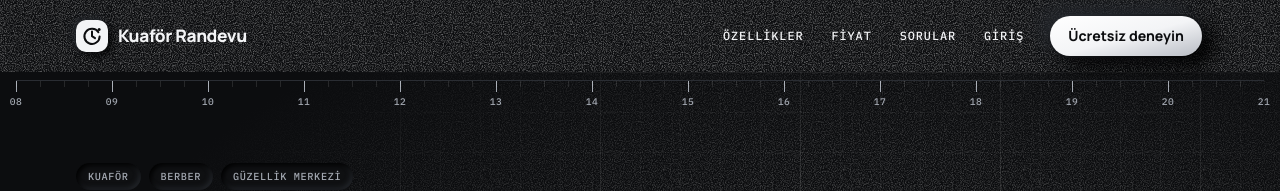
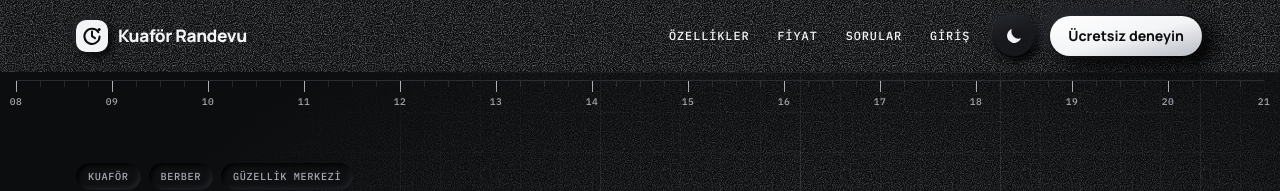
Before and after one commit to UzmanSAR/projeler, a Django app: page / in a window 1280 px wide. Shown: the top 191 px of the page. Run offline with Django 5.2, Linux system fonts and the light colour scheme; data comes from the database, SQL or seed files in the repository; data that the repository does not hold is empty; parts of the project's set-up code (start-up, migrations or seed data) failed here and were passed over.

Commit message:
Her sayfada koyu / açık tema simgesi
- Ay/güneş simgeli kabarık yuvarlak düğme (_theme_toggle.html): kurumsal
  üst bilgide, salon başlığında, panel üst çubuğunda ve çevrimdışı
  sayfasında. Açık temada ay, koyu temada güneş görünür; seçim bu cihazda
  saklanır ve sonraki sayfalarda geçerlidir. Alt bilgideki üçlü seçim
  (Otomatik dahil) yerinde.
- Tam harekette yeni tema simgenin olduğu yerden daire gibi açılır.
- Yeni "Sayfa bulunamadı" sayfası (404) aynı tasarımda ve simgeli.
- Çok dar ekranlarda (380 px altı) üst bilgide yalnızca marka işareti
  kalır; simge ve "Ücretsiz deneyin" sığar.
- Testler: simgenin bütün sayfalarda bulunması, 404 sayfası.

Co-Authored-By: Claude Opus 5.5 <noreply@anthropic.com>
Claude-Session: https://claude.ai/code/session_015dW9xhpewuX9kEap932yeL

```diff
--- a/static/css/app.css
+++ b/static/css/app.css
@@ -559,6 +559,22 @@ div.style-strip { padding: 4px 4px 8px; }
 .theme-switch button[aria-pressed="true"] { background: var(--face); color: var(--ink); box-shadow: var(--raise-sm); }
 .theme-switch button:focus-visible { outline: 2px solid var(--accent); outline-offset: 2px; }
 
+/* koyu / açık tema simgesi (_theme_toggle.html): kabarık yuvarlak tuş; açık temada ay, koyu temada güneş */
+.theme-toggle { appearance: none; display: inline-grid; place-items: center; width: 44px; height: 44px; flex: none; padding: 0; margin: 0;
+  border: 2px solid transparent; border-radius: 50%; background: var(--face) padding-box, var(--rim) border-box; box-shadow: var(--raise-sm);
+  color: var(--ink); cursor: pointer; -webkit-tap-highlight-color: transparent; touch-action: manipulation;
+  transition: box-shadow 180ms var(--e-out), transform 220ms var(--e-spring); }
+.theme-toggle[hidden] { display: none; }
+.theme-toggle:hover { box-shadow: var(--raise); }
+.theme-toggle:active { box-shadow: var(--press-sm); transform: scale(.94); }
+.theme-toggle:focus-visible { outline: 2px solid var(--accent); outline-offset: 3px; }
+.theme-toggle svg { width: 20px; height: 20px; fill: none; stroke: currentColor; stroke-width: 1.9; stroke-linecap: round; stroke-linejoin: round; transition: transform 400ms var(--e-soft); }
+.theme-toggle .tt-moon { fill: currentColor; stroke: none; }
+.theme-toggle .tt-sun { display: none; }
+.theme-toggle:active svg { transform: rotate(-30deg) scale(.9); }
+.hero .head-row .theme-toggle { margin-left: auto; align-self: flex-start; }
+.site-top nav .theme-toggle { margin-left: 6px; }
+
 /* randevu fişi */
 .ticket { position: relative; padding: 20px; }
 .confirm-badge { display: inline-flex; align-items: center; gap: 7px; margin-bottom: 14px; padding: 4px 12px 4px 6px; border-radius: var(--radius-round); background: var(--green-tint); color: var(--green);
@@ -596,8 +612,8 @@ h2:has(+ .ticket) { font: 800 var(--fs-h1)/1.05 var(--display); letter-spacing:
 .topbar { background: var(--grain), var(--bg); color: var(--ink); padding: 8px var(--gutter); box-shadow: 0 8px 20px -16px var(--lo); position: relative; z-index: 2; }
 .topbar .inner { max-width: 1032px; margin: 0 auto; display: flex; justify-content: space-between; align-items: center; gap: 12px; }
 .topbar b { font: 800 1.1rem/1.2 var(--display); letter-spacing: -.02em; }
-.topbar a, .topbar button { display: inline-flex; align-items: center; min-height: 44px; padding: 0 6px; color: var(--accent); background: none; border: 0; font: 700 .88rem var(--sans); cursor: pointer; text-decoration: none; }
-.topbar a:hover, .topbar button:hover { text-decoration: underline; }
+.topbar a, .topbar form button { display: inline-flex; align-items: center; min-height: 44px; padding: 0 6px; color: var(--accent); background: none; border: 0; font: 700 .88rem var(--sans); cursor: pointer; text-decoration: none; }
+.topbar a:hover, .topbar form button:hover { text-decoration: underline; }
 .tabs { position: fixed; bottom: 0; left: 0; right: 0; z-index: 5; display: flex; gap: 2px; padding: 6px 6px calc(6px + env(safe-area-inset-bottom));
   background: var(--bar-bg); box-shadow: var(--shadow-bar); }
 @supports (backdrop-filter: blur(8px)) { .tabs { background: var(--bar-bg-blur); backdrop-filter: saturate(1.2) blur(12px); } }
@@ -747,6 +763,7 @@ details[open] > summary { margin-bottom: 4px; }
 .doc h2 { margin-top: 2.2rem; font-size: 1.2rem; }
 .doc p, .doc li { color: var(--ink-soft); }
 .doc .lead { font-size: 1.1rem; color: var(--muted); }
+.doc-code { margin: 0 0 10px; font-size: .74rem; color: var(--muted); }
 .doc .meta { font: 500 .74rem/1.4 var(--mono); letter-spacing: .05em; color: var(--muted); }
 .auth { max-width: 460px; margin: 0 auto; padding: 36px var(--gutter) 72px; }
 .auth .card { padding: 22px; }
@@ -775,7 +792,8 @@ details[open] > summary { margin-bottom: 4px; }
   .site-foot .inner { grid-template-columns: 1.2fr 1fr; align-items: start; }
 }
 @media (max-width: 400px) { .site-top .inner { padding-left: 12px; padding-right: 12px; gap: 8px; } .site-top nav a:not(.btn) { display: none; } .site-top nav .btn { padding: 8px 14px; font-size: .86rem; } .brand { font-size: 1rem; } }   /* dar ekranda giriş bağlantısı alt bilgide */
-@media (max-width: 340px) { .brand { gap: 8px; font-size: .94rem; } .brand-mark { width: 28px; height: 28px; } .site-top nav .btn { padding: 8px 10px; font-size: .84rem; } }
+@media (max-width: 380px) { .site-top .brand span { display: none; } }   /* çok dar ekranda üst bilgide yalnızca işaret: tema simgesi ve düğme sığsın */
+@media (max-width: 340px) { .brand-mark { width: 28px; height: 28px; } .site-top nav .btn { padding: 8px 12px; font-size: .84rem; } }
 
 /* ===== HAREKET =====
    The resting state is the visible state: keyframes define only "from" (fill: backwards).
@@ -958,3 +976,16 @@ html[data-lights] .style-card:hover { box-shadow: var(--raise-lg), 0 10px 26px -
   html[data-lights][data-motion="full"] :is(main .btn:not(.danger, .green, .dark), .pick input:checked + .box, :is(.day, .slot):is(.on, .is-picked)) { animation: spin-light 3.2s linear infinite; }
   html[data-lights][data-motion="full"] .card.lit { animation: spin-light 6s linear infinite; }
 }
+
+/* 10. Tema geçişi: simgeye dokununca yeni tema simgenin olduğu yerden daire gibi açılır (app.js, .is-theming).
+   Yalnızca tam harekette ve sayfa geçişini destekleyen tarayıcıda; değilse renkler anında değişir. */
+@media (prefers-color-scheme: dark) {
+  :root:not([data-theme="light"]) .theme-toggle .tt-sun { display: block; }
+  :root:not([data-theme="light"]) .theme-toggle .tt-moon { display: none; }
+}
+:root[data-theme="dark"] .theme-toggle .tt-sun { display: block; }
+:root[data-theme="dark"] .theme-toggle .tt-moon { display: none; }
+html.is-theming *, html.is-theming ::before, html.is-theming ::after { view-transition-name: none !important; }
+html.is-theming::view-transition-old(root) { z-index: 0; animation: none; }
+html.is-theming::view-transition-new(root) { z-index: 1; animation: theme-reveal 560ms var(--e-inout) both; }
+@keyframes theme-reveal { from { clip-path: circle(0 at var(--tx, 50%) var(--ty, 0)); } to { clip-path: circle(150vmax at var(--tx, 50%) var(--ty, 0)); } }
--- a/static/js/app.js
+++ b/static/js/app.js
@@ -5,37 +5,53 @@
   var w = window, d = document, root = d.documentElement, ss = null;
 
   /* ---- theme: 'auto' follows the phone's light/dark setting; 'light' or 'dark' is a choice kept on this device.
-     Runs before the body is painted, so a chosen theme never flashes the other one first. Switch: _theme_switch.html */
-  var THEME = 'theme';
-  function themeChoice() { var t = null; try { t = w.localStorage.getItem(THEME); } catch (e) {} return t === 'light' || t === 'dark' ? t : 'auto'; }
+     Runs before the body is painted, so a chosen theme never flashes the other one first.
+     Controls: the moon/sun button on every page (_theme_toggle.html) and the three-way switch (_theme_switch.html). */
+  var THEME = 'theme', chosen = null, dark = w.matchMedia ? w.matchMedia('(prefers-color-scheme: dark)') : null;
+  function themeChoice() {
+    var t = chosen; try { t = w.localStorage.getItem(THEME) || chosen; } catch (e) {}   /* storage refused (private window): this page keeps it */
+    return t === 'light' || t === 'dark' ? t : 'auto';
+  }
+  function effective() { var t = themeChoice(); return t !== 'auto' ? t : (dark && dark.matches ? 'dark' : 'light'); }
   function applyTheme(t) {
     if (t === 'auto') root.removeAttribute('data-theme'); else root.setAttribute('data-theme', t);
     var metas = d.querySelectorAll('meta[name="theme-color"][data-own]');
     for (var i = 0; i < metas.length; i++) metas[i].setAttribute('content', metas[i].getAttribute('data-' + (t === 'auto' ? metas[i].getAttribute('data-own') : t)));
   }
   function syncSwitches() {
-    var t = themeChoice(), boxes = d.querySelectorAll('[data-theme-switch]');
-    for (var i = 0; i < boxes.length; i++) {
+    var t = themeChoice(), on = String(effective() === 'dark'), i, j;
+    var boxes = d.querySelectorAll('[data-theme-switch]'), toggles = d.querySelectorAll('[data-theme-toggle]');
+    for (i = 0; i < boxes.length; i++) {
       boxes[i].hidden = false;
       var bs = boxes[i].querySelectorAll('[data-theme-set]');
-      for (var j = 0; j < bs.length; j++) bs[j].setAttribute('aria-pressed', String(bs[j].getAttribute('data-theme-set') === t));
+      for (j = 0; j < bs.length; j++) bs[j].setAttribute('aria-pressed', String(bs[j].getAttribute('data-theme-set') === t));
     }
+    for (i = 0; i < toggles.length; i++) { toggles[i].hidden = false; toggles[i].setAttribute('aria-pressed', on); }
   }
   function refreshTheme() { applyTheme(themeChoice()); syncSwitches(); }
+  function choose(t, from) {
+    chosen = t;
+    try { if (t === 'auto') w.localStorage.removeItem(THEME); else w.localStorage.setItem(THEME, t); } catch (err) {}
+    var M = w.Motion;
+    if (!from || !M || !M.full || !d.startViewTransition) { refreshTheme(); return; }
+    /* the new theme opens like a circle from the button (app.css: .is-theming) */
+    var r = from.getBoundingClientRect();
+    root.style.setProperty('--tx', Math.round(r.left + r.width / 2) + 'px');
+    root.style.setProperty('--ty', Math.round(r.top + r.height / 2) + 'px');
+    root.classList.add('is-theming');
+    var vt = d.startViewTransition(refreshTheme), done = function () { root.classList.remove('is-theming'); };
+    vt.finished.then(done, done);
+  }
   applyTheme(themeChoice());
   d.addEventListener('DOMContentLoaded', syncSwitches);
   w.addEventListener('pageshow', function (e) { if (e.persisted) refreshTheme(); });          /* back to a page kept in memory */
   w.addEventListener('storage', function (e) { if (e.key === THEME) refreshTheme(); });     /* chosen in another tab */
+  if (dark && dark.addEventListener) dark.addEventListener('change', syncSwitches);         /* the phone switched while on "auto" */
   d.addEventListener('click', function (e) {
-    var b = e.target && e.target.closest ? e.target.closest('[data-theme-set]') : null;
+    var b = e.target && e.target.closest ? e.target.closest('[data-theme-set], [data-theme-toggle]') : null;
     if (!b) return;
-    var t = b.getAttribute('data-theme-set');
-    try { if (t === 'auto') w.localStorage.removeItem(THEME); else w.localStorage.setItem(THEME, t); } catch (err) {}
-    applyTheme(t); syncSwitches();
-    if (t !== 'auto' && themeChoice() !== t) {               /* storage refused (private window): keep it for this page */
-      var bs = d.querySelectorAll('[data-theme-set]');
-      for (var i = 0; i < bs.length; i++) bs[i].setAttribute('aria-pressed', String(bs[i].getAttribute('data-theme-set') === t));
-    }
+    if (b.hasAttribute('data-theme-toggle')) choose(effective() === 'dark' ? 'light' : 'dark', b);
+    else choose(b.getAttribute('data-theme-set'), null);
   });
 
   try { ss = w.sessionStorage; ss.setItem('m:t', '1'); ss.removeItem('m:t'); } catch (e) { ss = null; }
--- a/templates/_site_top.html
+++ b/templates/_site_top.html
@@ -2,6 +2,6 @@
   {% include "_brand.html" %}
   <nav aria-label="Site">
     {% if landing %}<a class="hide-sm" href="#ozellikler">Özellikler</a><a class="hide-sm" href="#fiyat">Fiyat</a><a class="hide-sm" href="#sss">Sorular</a>{% endif %}
-    <a href="{% url 'panel:login' %}">Giriş</a><a class="btn" href="{% url 'panel:signup' %}">Ücretsiz deneyin</a>
+    <a href="{% url 'panel:login' %}">Giriş</a>{% include "_theme_toggle.html" %}<a class="btn" href="{% url 'panel:signup' %}">Ücretsiz deneyin</a>
   </nav>
 </div></header>
--- /dev/null
+++ b/templates/_theme_toggle.html
@@ -0,0 +1,4 @@
+{% comment %}Koyu ve açık tema arasında tek dokunuşla geçiş (static/js/app.js). Açık temada ay, koyu temada güneş görünür
+(app.css: .theme-toggle). Seçim bu cihazda saklanır; "Otomatik" alt bilgideki ve Ayarlar'daki görünüm seçiminde.
+Betik çalışmazsa düğme bir şey yapamayacağı için gizli kalır.{% endcomment %}
+<button type="button" class="theme-toggle" data-theme-toggle aria-pressed="false" aria-label="Koyu tema" title="Koyu / açık tema" hidden><svg class="tt-moon" viewBox="0 0 24 24" aria-hidden="true"><path d="M20.4 14.6A8.6 8.6 0 0 1 9.4 3.6a8.6 8.6 0 1 0 11 11z"/></svg><svg class="tt-sun" viewBox="0 0 24 24" aria-hidden="true"><circle cx="12" cy="12" r="4.2"/><path d="M12 2.6v2.2M12 19.2v2.2M2.6 12h2.2M19.2 12h2.2M5.4 5.4L7 7M17 17l1.6 1.6M5.4 18.6L7 17M17 7l1.6-1.6"/></svg></button>
--- a/templates/panel/_shell.html
+++ b/templates/panel/_shell.html
@@ -8,6 +8,7 @@
 <div class="topbar"><div class="inner">
   <b>{{ request.business.name }}</b>
   <span class="row">
+    {% include "_theme_toggle.html" %}
     <a href="/{{ request.business.slug }}/" target="_blank" rel="noopener">Sayfam<svg class="ext" viewBox="0 0 10 10" aria-hidden="true"><path d="M2,8L8,2M3.2,2H8V6.8"/></svg></a>
     <form method="post" action="{% url 'panel:logout' %}">{% csrf_token %}<button>Çıkış</button></form>
   </span>
--- a/templates/public/_shell.html
+++ b/templates/public/_shell.html
@@ -12,6 +12,7 @@
     {% include "public/_emblem.html" with kind=business.kind %}
     <div><small>{{ business.get_kind_display }}{% if business.district %} · {{ business.district }}{% endif %}</small>
     <h1><a href="{% url 'public:business' business.slug %}">{{ business.name }}</a></h1></div>
+    {% include "_theme_toggle.html" %}
   </div>
   {% block hero %}{% endblock %}
 </div></div>
```
Also changed, not shown: core/test_theme.py (+20 -0 lines), templates/404.html (added, +15 -0 lines), templates/offline.html (+13 -0 lines).
